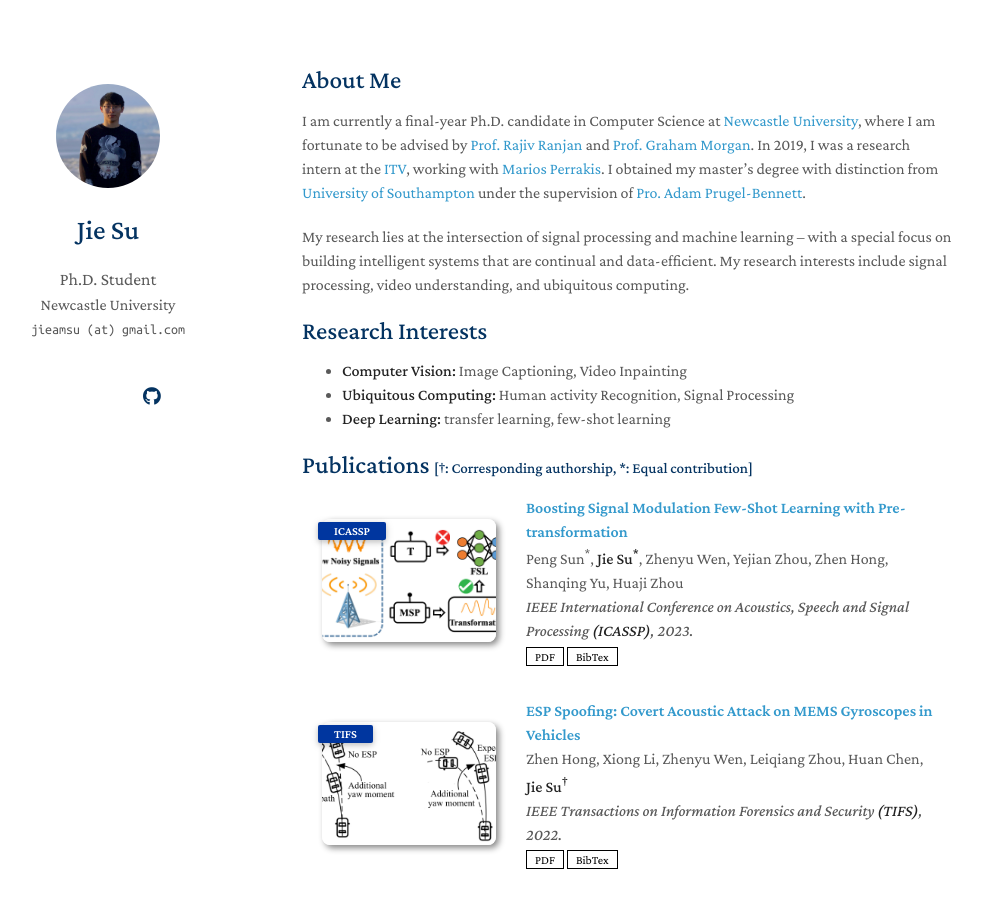
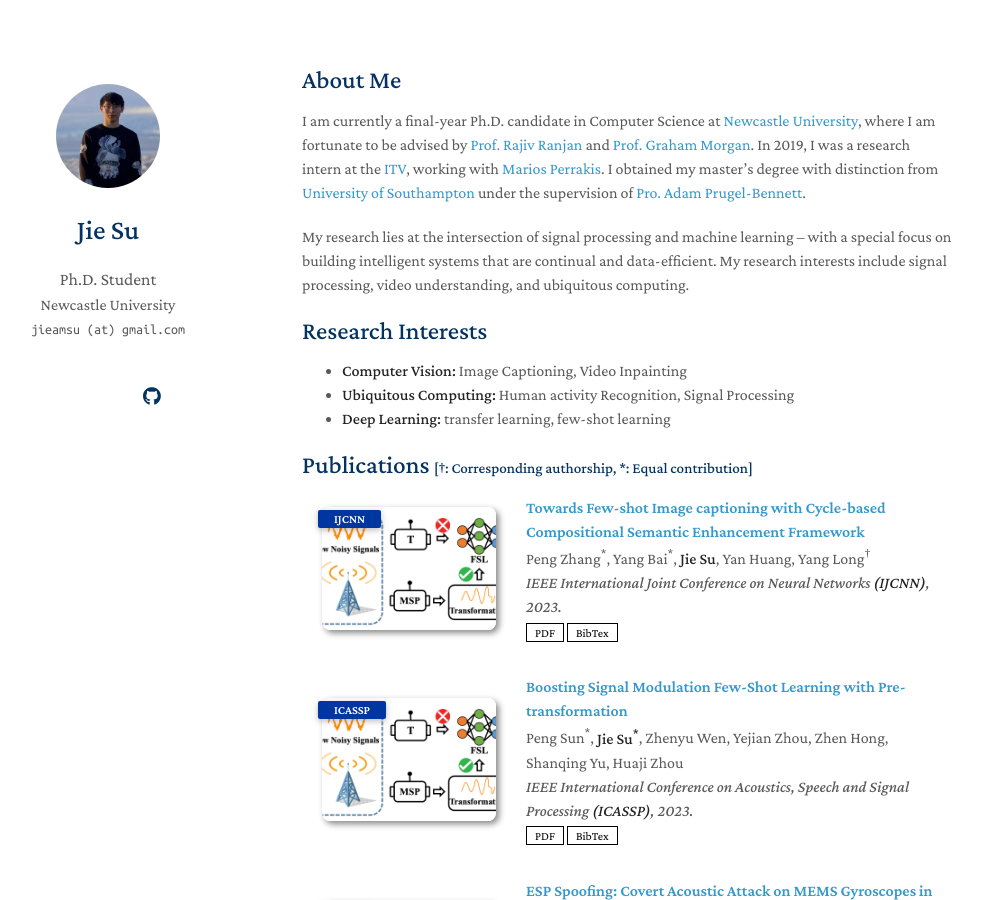
Before and after one commit to Jie-su/Jie-su.github.io, a Jekyll site: the page built from index.md, in a window 1280 px wide and 900 px high. Shown: the whole window, without its empty margins (168-1149 px from the left). Built offline with Jekyll 4.4.1, drawn with Linux system fonts in a browser that asks for light colours; nearby versions of some CDN libraries; a style sheet for code colours, icons or effects is not loaded; our own code applies the rules of GitHub Pages for plain Markdown files.

Commit message:
update new paper

```diff
--- a/_includes/publications.md
+++ b/_includes/publications.md
@@ -2,6 +2,26 @@
 
 <div class="publications">
 <ol class="bibliography">
+<!-- ####################################Start##################################-->
+<li>
+<div class="pub-row">
+  <div class="col-sm-3 abbr" style="position: relative;padding-right: 15px;padding-left: 15px;">
+    <img src="assets/img/3517254.png" class="teaser img-fluid z-depth-1">
+    <abbr class="badge">IJCNN</abbr>
+  </div>
+  <div class="col-sm-9" style="position: relative;width: 100%;padding-right: 15px;padding-left: 20px;">
+    <div class="title"><a href="">Towards Few-shot Image captioning with Cycle-based Compositional Semantic Enhancement Framework</a></div>
+    <div class="author">Peng Zhang<sup>*</sup>, Yang Bai<sup>*</sup>, <strong>Jie Su</strong>, Yan Huang, Yang Long<sup>†</sup></div>
+    <div class="periodical"><em> IEEE International Joint Conference on Neural Networks <strong>(IJCNN)</strong>, 2023.</em></div>
+    <div class="links">
+      <a href="assets/paper/3517255.pdf" class="btn btn-sm z-depth-0" role="button" target="_blank" style="font-size:12px;">PDF</a>
+      <a href="" class="btn btn-sm z-depth-0" role="button" target="_blank" style="font-size:12px;">BibTex</a>
+    </div>
+  </div>
+</div>
+</li>
+<br>
+<!-- #####################################End###################################-->
 <!-- ####################################Start##################################-->
 <li>
 <div class="pub-row">
```
Also changed, not shown: assets/img/3517255.png (added), 1 other file.
